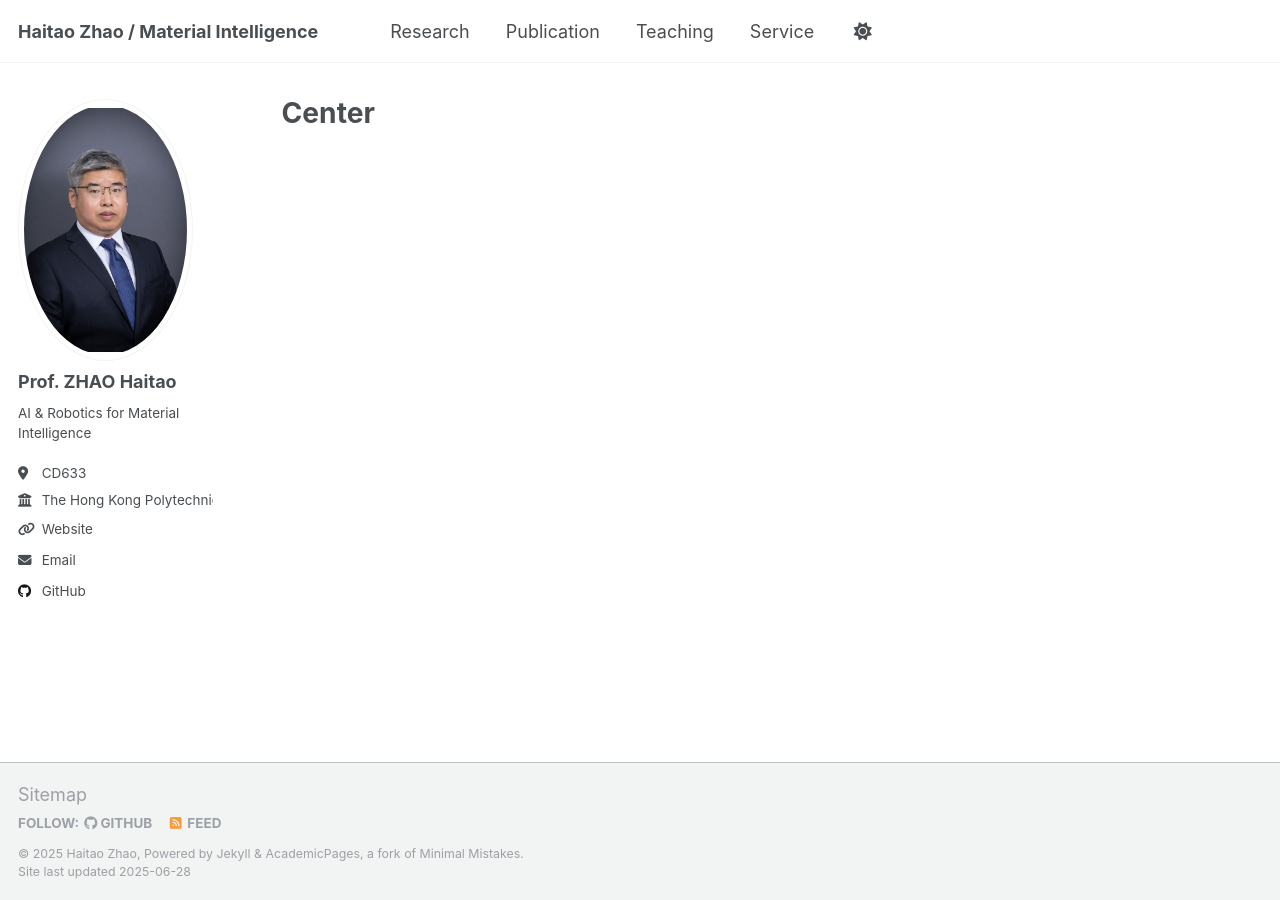
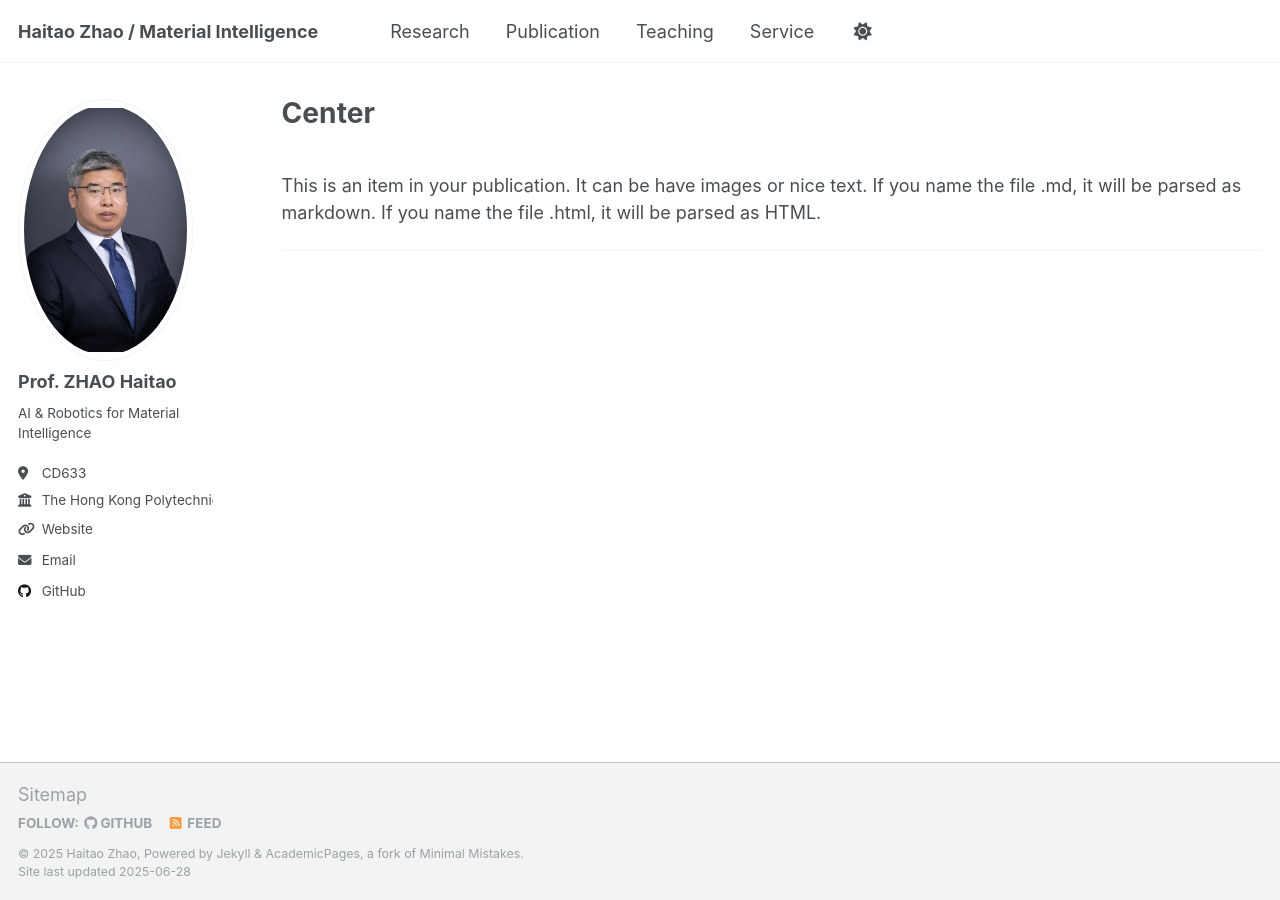
Before and after one commit to HaitaoZhao-PolyU/HaitaoZhao-PolyU.github.io, a Jekyll site: the page built from _pages/center1.html, in a window 1280 px wide. Built offline with Jekyll 4.4.1, drawn with Linux system fonts in a browser that asks for light colours; part of the change alters nothing that is shown.

Commit message:
Update _config.yml

```diff
--- a/_config.yml
+++ b/_config.yml
@@ -247,6 +247,12 @@ collections:
   teaching1:
     output: true
     permalink: /:collection/:path/
+  center1:
+    output: true
+    permalink: /:collection/:path/
+  join-us1:
+    output: true
+    permalink: /:collection/:path/
 
 
 # These settings control how pages and collections are included in the site
@@ -367,6 +373,24 @@ defaults:
       author_profile: true
       share: true
       comment: true
+  # _center1
+  - scope:
+      path: ""
+      type: center1
+    values:
+      layout: single
+      author_profile: true
+      share: true
+      comment: true
+  # _join-us1
+  - scope:
+      path: ""
+      type: join-us1
+    values:
+      layout: single
+      author_profile: true
+      share: true
+      comment: true
 
 
 # Sass/SCSS
```
